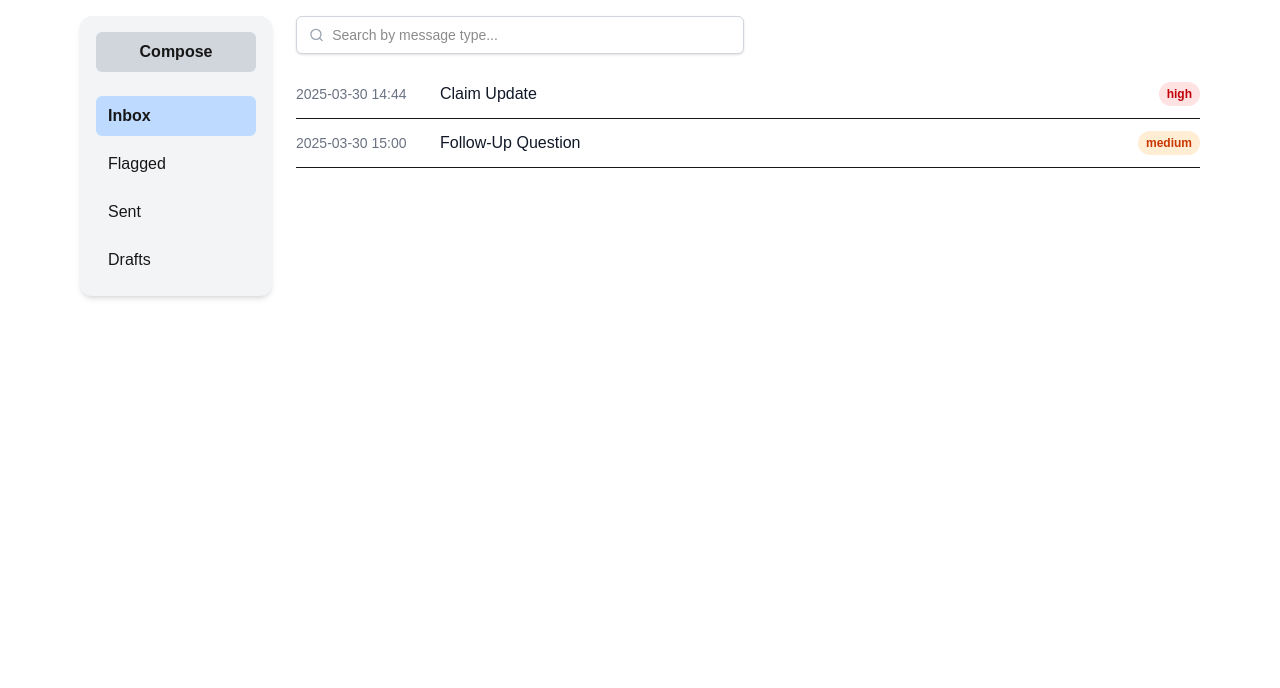
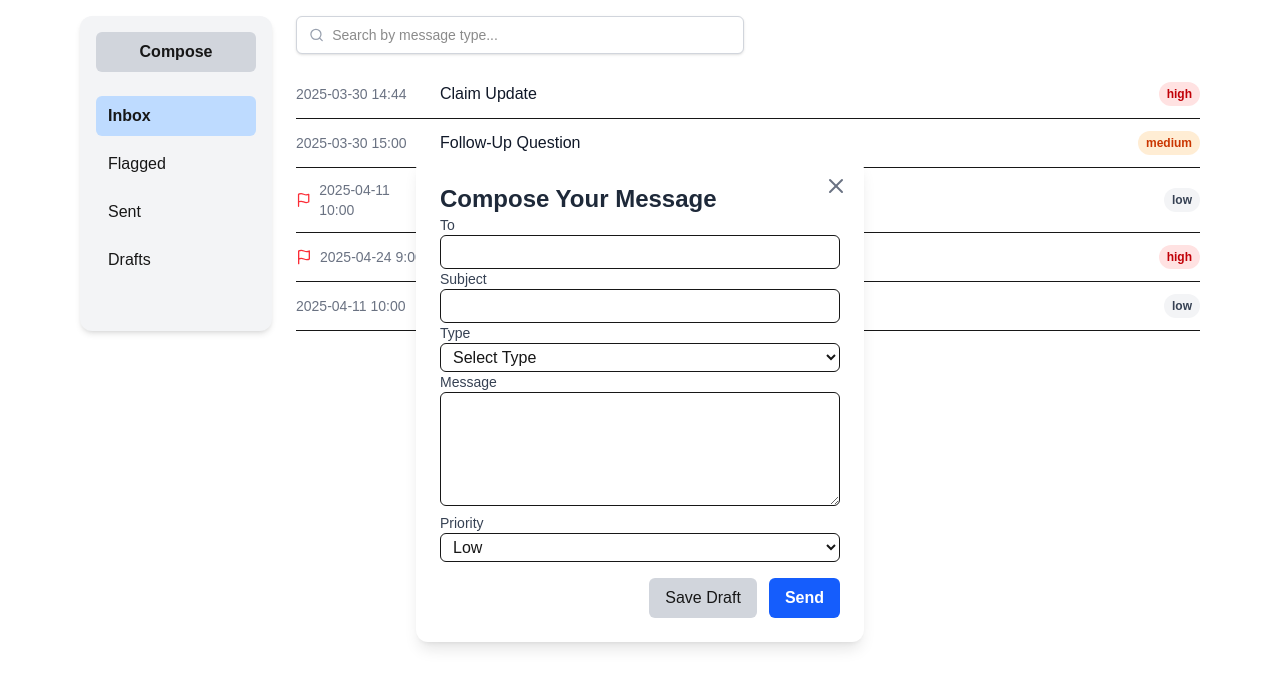
Before and after one commit to TheVikJ/project-mallard, a Next.js app: page / in a window 1280 px wide. Both pictures are taken after a click on the element "Compose". Shown: the top 688 px of the page. Built offline with nearby package versions, Linux system fonts and the light colour scheme.

Commit message:
added compose button functionality

```diff
--- a/src/app/page.tsx
+++ b/src/app/page.tsx
@@ -2,7 +2,7 @@
 'use client';
 
 import React, { useState } from 'react';
-import { Mail, AlertCircle, Flag, Search } from 'lucide-react';
+import { Mail, AlertCircle, Flag, Search, X } from 'lucide-react';
 
 type Priority = 'low' | 'medium' | 'high';
 type Folder = 'inbox' | 'flagged' | 'sent' | 'drafts';
@@ -24,6 +24,7 @@ interface Message {
 interface SidebarProps {
   selected: string;
   setSelected: React.Dispatch<React.SetStateAction<string>>;
+  onCompose: () => void;
 }
 
 const allowedTypes: string[] = [
@@ -43,7 +44,48 @@ const priorityColors: Record<Priority, string> = {
   high: 'bg-red-100 text-red-700',
 };
 
-const messages: Message[] = [
+const Sidebar: React.FC<SidebarProps> = ({ selected, setSelected, onCompose }) => (
+  <div className="w-48 bg-gray-100 p-4 rounded-xl shadow-md">
+    <div
+      className="bg-gray-300 text-center py-2 font-semibold rounded-md mb-6 cursor-pointer hover:bg-gray-400"
+      onClick={onCompose}
+    >
+      Compose
+    </div>
+    <ul className="space-y-2">
+      {['inbox', 'flagged', 'sent', 'drafts'].map((item) => (
+        <li
+          key={item}
+          className={`capitalize px-3 py-2 rounded-md cursor-pointer ${
+            selected === item ? 'bg-blue-200 font-semibold' : 'hover:bg-gray-200'
+          }`}
+          onClick={() => setSelected(item)}
+        >
+          {item}
+        </li>
+      ))}
+    </ul>
+  </div>
+);
+
+const MessageList: React.FC = () => {
+  const [selectedFolder, setSelectedFolder] = useState<string>('inbox');
+  const [search, setSearch] = useState<string>('');
+  const [isComposing, setIsComposing] = useState<boolean>(false);
+  const [newMessage, setNewMessage] = useState<Partial<Message>>({
+    type: '',
+    text: '',
+    priority: 'low',
+    flagged: false,
+    folder: 'drafts',
+    is_active: true,
+    is_read: false,
+    notification_id: Date.now(),
+    sender_id: 201,
+    recipient_id: 202,
+    timestamp: new Date().toISOString(),
+  });
+  const [messageData, setMessageData] = useState<Message[]>([
     {
       notification_id: 8001,
       sender_id: 202,
@@ -70,35 +112,99 @@ const messages: Message[] = [
       flagged: false,
       folder: 'inbox',
     },
-  // ... (rest of the message data unchanged)
-];
+    {
+      notification_id: 8003,
+      sender_id: 201,
+      recipient_id: 202,
+      type: 'Policy Reminder',
+      text: 'Reminder that your policy must be...',
+      timestamp: '2025-04-11 10:00',
+      is_read: false,
+      is_active: true,
+      priority: 'low',
+      flagged: true,
+      folder: 'inbox',
+    },
+    {
+      notification_id: 8004,
+      sender_id: 202,
+      recipient_id: 201,
+      type: 'Investigation Statement',
+      text: 'We recieved a notice that...',
+      timestamp: '2025-04-24 9:00',
+      is_read: false,
+      is_active: true,
+      priority: 'high',
+      flagged: true,
+      folder: 'inbox',
+    },
+    {
+      notification_id: 8005,
+      sender_id: 201,
+      recipient_id: 202,
+      type: 'Policy Reminder',
+      text: 'Reminder that your policy must be...',
+      timestamp: '2025-04-11 10:00',
+      is_read: false,
+      is_active: true,
+      priority: 'low',
+      flagged: false,
+      folder: 'inbox',
+    },
+  ]);
 
-const Sidebar: React.FC<SidebarProps> = ({ selected, setSelected }) => (
-  <div className="w-48 bg-gray-100 p-4 rounded-xl shadow-md">
-    <div className="bg-gray-300 text-center py-2 font-semibold rounded-md mb-6 cursor-pointer hover:bg-gray-400">
-      Compose
-    </div>
-    <ul className="space-y-2">
-      {['inbox', 'flagged', 'sent', 'drafts'].map((item) => (
-        <li
-          key={item}
-          className={`capitalize px-3 py-2 rounded-md cursor-pointer ${
-            selected === item ? 'bg-blue-200 font-semibold' : 'hover:bg-gray-200'
-          }`}
-          onClick={() => setSelected(item)}
-        >
-          {item}
-        </li>
-      ))}
-    </ul>
-  </div>
-);
+  const handleSend = () => {
+    if (!newMessage.type || !newMessage.text) return;
 
-const MessageList: React.FC = () => {
-  const [selectedFolder, setSelectedFolder] = useState<string>('inbox');
-  const [search, setSearch] = useState<string>('');
+    setMessageData([
+      {
+        ...(newMessage as Message),
+        folder: 'sent',
+        notification_id: Date.now(),
+        timestamp: new Date().toISOString(),
+      },
+      ...messageData,
+    ]);
+    setIsComposing(false);
+    setNewMessage({});
+  };
 
-  const filteredMessages = messages.filter((msg) => {
+  const handleSaveDraft = () => {
+    if (!newMessage.type || !newMessage.text) return; // Ensure required fields are not empty
+
+    setMessageData((prevMessages) => [
+      {
+        ...(newMessage as Message),
+        folder: "drafts",
+        notification_id: Date.now(),
+        timestamp: new Date().toISOString(),
+      },
+      ...prevMessages,
+    ]);
+
+    // Close the popup
+    setIsComposing(false);
+
+    // Ensure the drafts folder is selected in the sidebar
+    setSelectedFolder("drafts");
+
+    // Reset newMessage state so input fields clear
+    setNewMessage({
+      type: "",
+      text: "",
+      priority: "low",
+      flagged: false,
+      folder: "drafts",
+      is_active: true,
+      is_read: false,
+      notification_id: Date.now(),
+      sender_id: 201,
+      recipient_id: 202,
+      timestamp: new Date().toISOString(),
+    });
+  };
+
+  const filteredMessages = messageData.filter((msg) => {
     const matchesFolder =
       selectedFolder === 'flagged'
         ? msg.flagged && msg.folder !== 'drafts'
@@ -112,8 +218,10 @@ const MessageList: React.FC = () => {
   });
 
   return (
+    <div className="relative">
       <div className="flex w-full max-w-6xl mx-auto p-4 gap-6">
-      <Sidebar selected={selectedFolder} setSelected={setSelectedFolder} />
+        <Sidebar selected={selectedFolder} setSelected={setSelectedFolder} onCompose={() => setIsComposing(true)} />
+
         <div className="flex-1">
           {/* Search Bar */}
           <div className="mb-4 flex items-center gap-2 border border-gray-300 rounded-md px-3 py-2 w-full max-w-md bg-white shadow-sm">
@@ -158,7 +266,79 @@ const MessageList: React.FC = () => {
           ))}
         </div>
       </div>
+
+      {isComposing && (
+    <div className="fixed top-0 left-0 w-full h-full flex justify-center items-center z-50">
+      {/* Background Overlay */}
+      <div
+        onClick={() => setIsComposing(false)}
+      />
+
+      {/* Popup Window */}
+      <div className="relative bg-white w-full max-w-md rounded-xl p-6 shadow-lg z-50">
+        {/* Close Button */}
+        <button
+          onClick={() => setIsComposing(false)}
+          className="absolute top-4 right-4 text-gray-500 hover:text-black"
+        >
+          <X />
+        </button>
+
+        <h2 className="text-xl font-bold text-gray-800">Compose Your Message</h2>
+
+        {/* Recipient Field */}
+        <div>
+          <label className="block text-sm font-medium text-gray-700">To</label>
+          <input type="text" className="w-full border rounded-md px-2 py-1 focus:ring focus:ring-blue-300" />
+        </div>
+
+        {/* Subject Field */}
+        <div>
+          <label className="block text-sm font-medium text-gray-700">Subject</label>
+          <input type="text" className="w-full border rounded-md px-2 py-1 focus:ring focus:ring-blue-300" />
+        </div>
+
+        {/* Type Selection */}
+        <div>
+          <label className="block text-sm font-medium text-gray-700">Type</label>
+          <select className="w-full border rounded-md px-2 py-1">
+            <option value="">Select Type</option>
+            {allowedTypes.map((type) => (
+              <option key={type} value={type}>{type}</option>
+            ))}
+          </select>
+        </div>
+
+        {/* Message Textarea */}
+        <div>
+          <label className="block text-sm font-medium text-gray-700">Message</label>
+          <textarea className="w-full border rounded-md px-2 py-2 focus:ring focus:ring-blue-300" rows={4} />
+        </div>
+
+        {/* Priority Selector */}
+        <div>
+          <label className="block text-sm font-medium text-gray-700">Priority</label>
+          <select className="w-full border rounded-md px-2 py-1">
+            <option value="low">Low</option>
+            <option value="medium">Medium</option>
+            <option value="high">High</option>
+          </select>
+        </div>
+
+        {/* Action Buttons */}
+        <div className="flex justify-end gap-3 mt-4">
+          <button className="px-4 py-2 bg-gray-300 hover:bg-gray-400 rounded-md">Save Draft</button>
+          <button className="px-4 py-2 bg-blue-600 hover:bg-blue-700 text-white font-bold rounded-md">Send</button>
+        </div>
+      </div>
+    </div>
+  )}
+    </div>
   );
 };
 
-export default MessageList;
+const Page = () => {
+  return <MessageList />;
+};
+
+export default Page;
```
Lines whose indentation alone changed are shown as unchanged.
